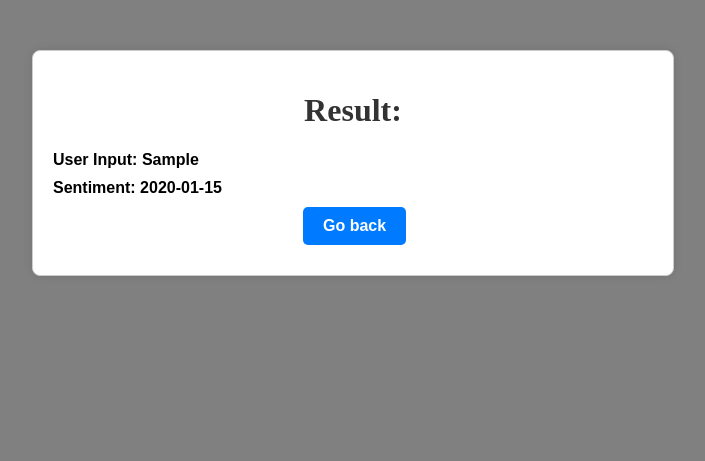
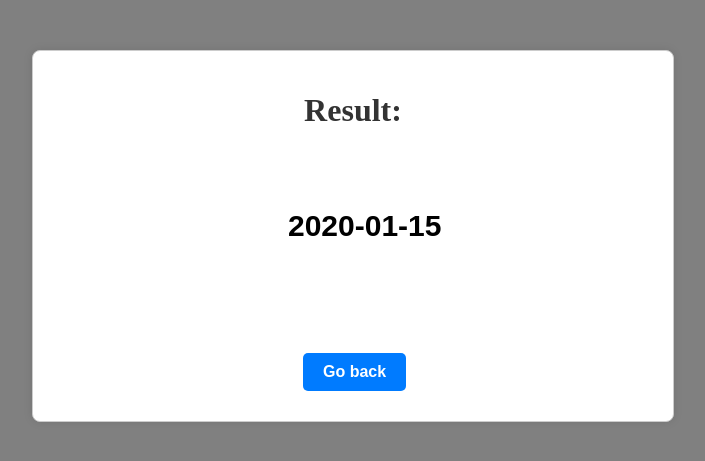
Before and after one commit to Ajay152005/sentiment01, a Flask app: template templates/result.html in a window 1280 px wide. Shown: the top 461 px of the page, without its empty margins (287-992 px from the left). Run offline with Flask 3, Linux system fonts and the light colour scheme; the template is opened without the code that fills it: most values are stand-ins (such as "Sample title", 1, 10 or a date in 2020); parts of the project's set-up code (start-up, migrations or seed data) failed here and were passed over.

Commit message:
more beauty

```diff
--- a/static/result.css
+++ b/static/result.css
@@ -24,6 +24,12 @@ p{
 
 }
 
+#result {
+    margin-left: 235px;
+    font-size: 30px;
+    margin-top: 80px;
+}
+
 a.button {
     display: inline-block;
     padding: 10px 20px;
@@ -34,6 +40,7 @@ a.button {
     transition: background-color 0.3 ease;
     position: relative;
     left: 250px;
+    margin-top: 100px;
 }
 
 
--- a/templates/result.html
+++ b/templates/result.html
@@ -11,8 +11,7 @@
     <body>
         <div class ="container">
             <h1>Result:</h1>
-            <p>User Input: {{ user_input }}</p>
-            <p>Sentiment: {{ sentiment }}</p>
+            <p id="result">{{ sentiment }}</p>
             <p><a href="/" class = "button">Go back</a></p>
         </div>
     </body>
```
